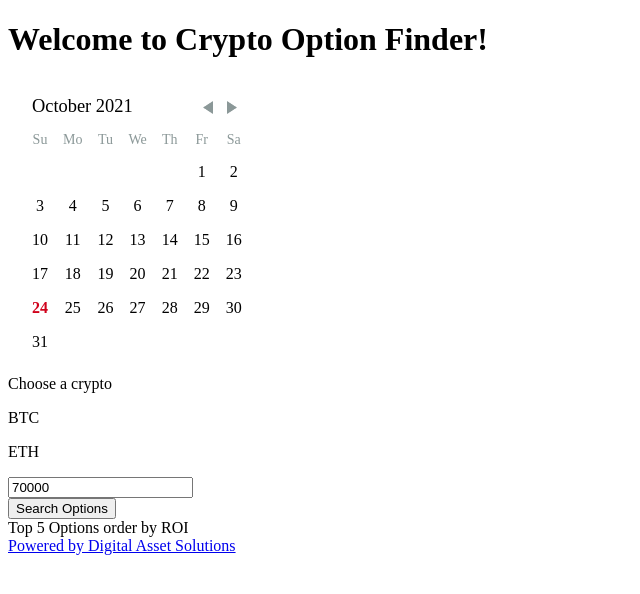
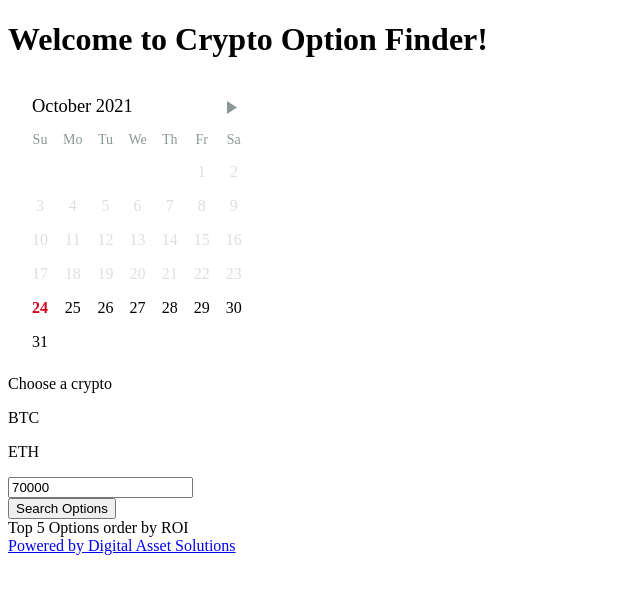
Before and after one commit to RafalZgoda/Crypto-Finder-Options, a Next.js app: page / in a window 1280 px wide. Shown: the top 594 px of the page, without its empty margins (0-640 px from the left). Built offline with nearby package versions, Linux system fonts and the light colour scheme.

Commit message:
fix display dates

```diff
--- a/components/TopOptions/TopOptions.js
+++ b/components/TopOptions/TopOptions.js
@@ -19,6 +19,7 @@ export default function TopOptions() {
   const [exerciceTimestamp, setExerciceTimestamp] = useState(
     moment("15122021", "DDMMYYYY").format("x")
   );
+
   const [pricePredicted, setPricePredicted] = useState("70000");
   const [options, setOptions] = useState([]);
   const [selected, setSelected] = useState();
@@ -46,14 +47,13 @@ export default function TopOptions() {
       setIsLoading(true);
       searchOptions({
         symbol,
-        exerciceTimestamp,
+        exerciceTimestamp: moment(exerciceTimestamp).format("x"),
         pricePredicted,
       });
     }
   };
   const handleDayClick = (day) => {
-    console.log({ day });
-    setExerciceTimestamp(moment(day).format("x"));
+    setExerciceTimestamp(day);
   };
 
   return (
@@ -61,8 +61,14 @@ export default function TopOptions() {
       <div className="mt-10 ">
         <div className="p-2 ">
           <DayPicker
-            selectedDays={exerciceTimestamp}
+            selectedDays={new Date(exerciceTimestamp)}
             onDayClick={handleDayClick}
+            disabledDays={[
+              {
+                before: new Date(),
+              },
+            ]}
+            fromMonth={new Date()}
           />
         </div>
         <DropdownButtonCrypto
```
